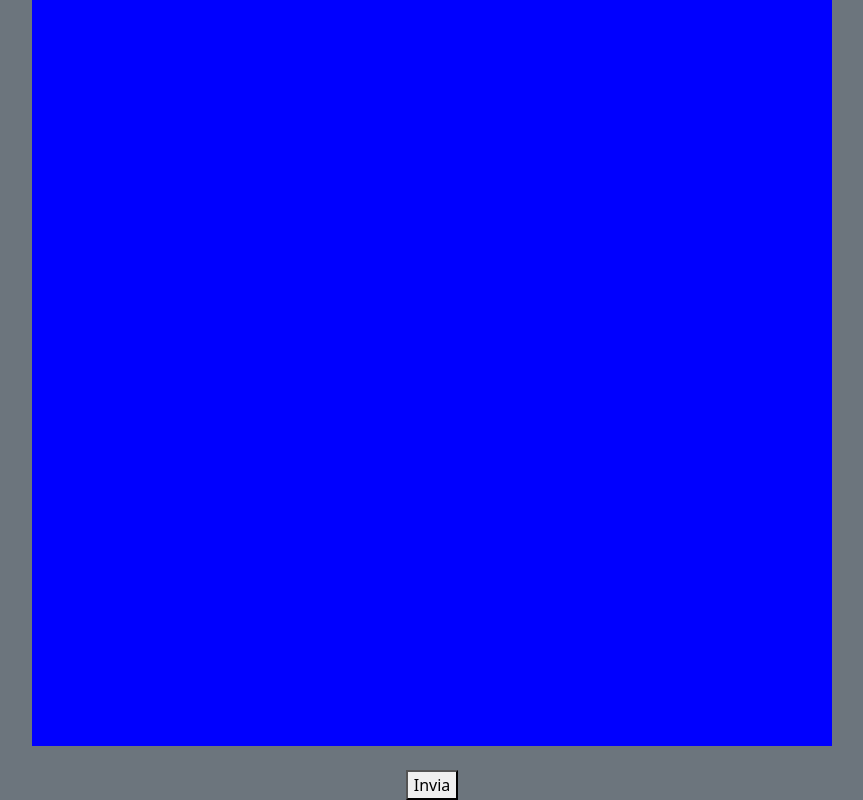
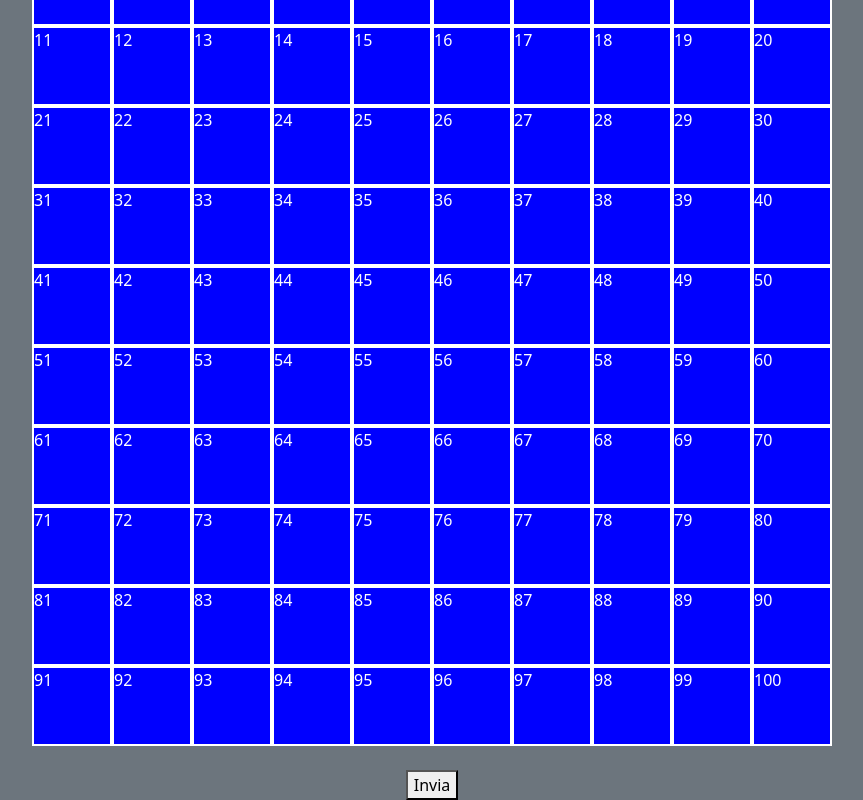
Before and after one commit to teoma145/-js-campominato-grid, a plain HTML site: page index.html in a window 1280 px wide. Both pictures are taken after a click on the button "Invia". Shown: the part 70-870 px from the top of the page, without its empty margins (208-1071 px from the left). Drawn offline with nearby package versions, Linux system fonts and the light colour scheme.

Commit message:
numbersquare

```diff
--- a/js/script.js
+++ b/js/script.js
@@ -4,11 +4,17 @@ console.log(btn)
 
 btn.addEventListener('click',function(){
    const squarebox = document.getElementById('squarebox')
+   const numeroquadratini = 100;
+   for(let i = 0; i < numeroquadratini;i++){
+    let square = boxadd(i);
+    squarebox.append(square);
+   }
 })
 
-function boxadd(){
+function boxadd(quadratinoattuale){
     const square = document.createElement('div')
     square.classList.add('box')
+    square.innerHTML=quadratinoattuale + 1;
     square.addEventListener('click',function(){
       square.classList.add('clicksquare')
     })
--- a/style/style.css
+++ b/style/style.css
@@ -14,6 +14,7 @@
     border: 2px solid white;
     width: calc(100% / 10);
     height:calc(100% / 10) ;
+    color: white;
 }
 .clicksquare{
     background-color: aqua;
```
